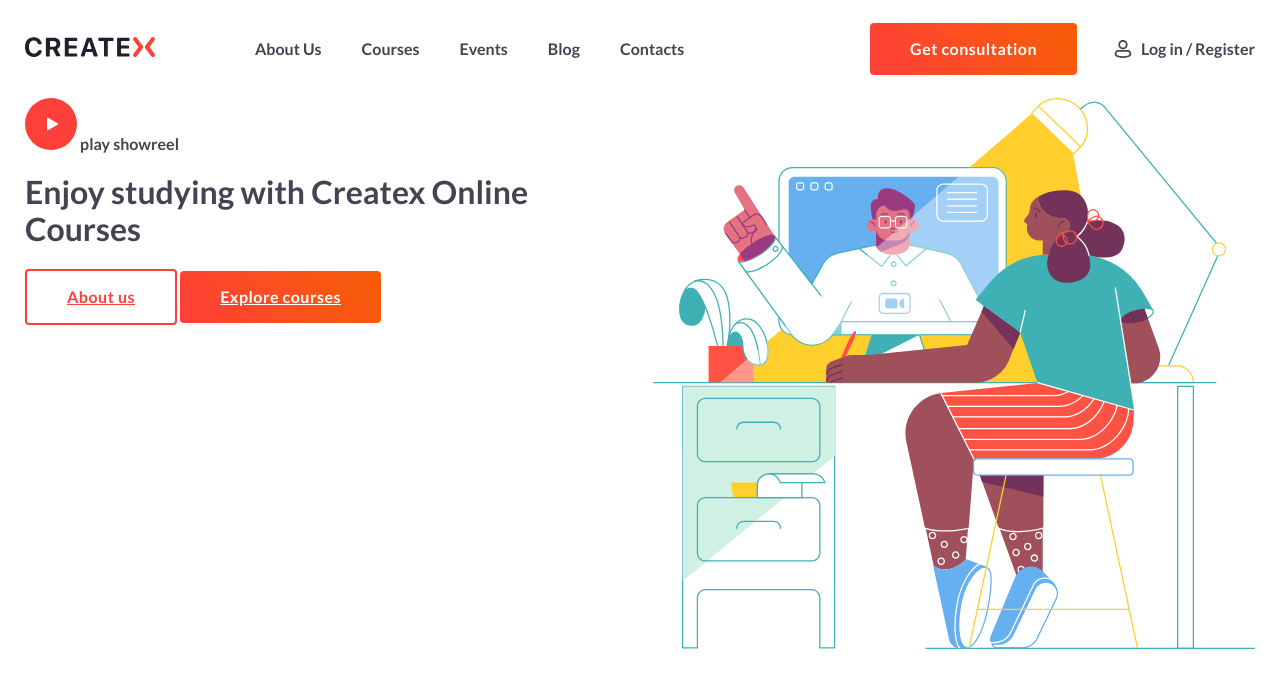
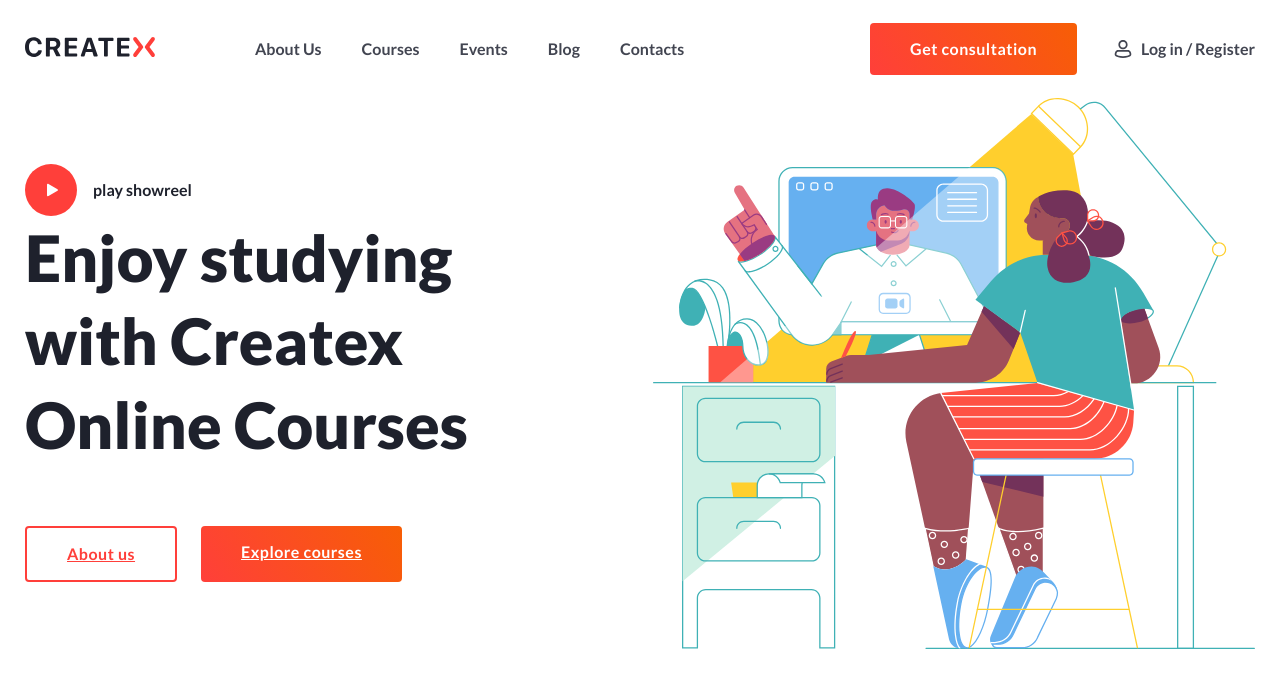
Before and after one commit to tmprl/create-x-landing, a website: page index.html in a window 1280 px wide. Drawn offline with nearby package versions, Linux system fonts and the light colour scheme.

Commit message:
style: update header play svg, header title, header body buttons

```diff
--- a/style.css
+++ b/style.css
@@ -166,17 +166,36 @@ html, body {
 .header__main {
     display: flex;
     justify-content: space-between;
+    align-items: center;
+    color: #1E212C;
 }
 .header__content {
     margin-right: 30px;
 }
 .header__play {
+    display: flex;
+    align-items: center;
+}
+
+.header__play svg {
+    margin-right: 16px;
 }
 .header__title {
+    font-weight: 900;
+    font-size: 64px;
+    line-height: 130%;
+    max-width: 500px;
+    margin-bottom: 60px;
+    margin-top: 0px
 }
 .header__body-buttons {
+    display: flex;
 }
 .header__body-btn {
+    margin-right: 24px;
+}
+.header__body-btn:last-child {
+    margin-right: 0px
 }
 
 .header__img {
```
